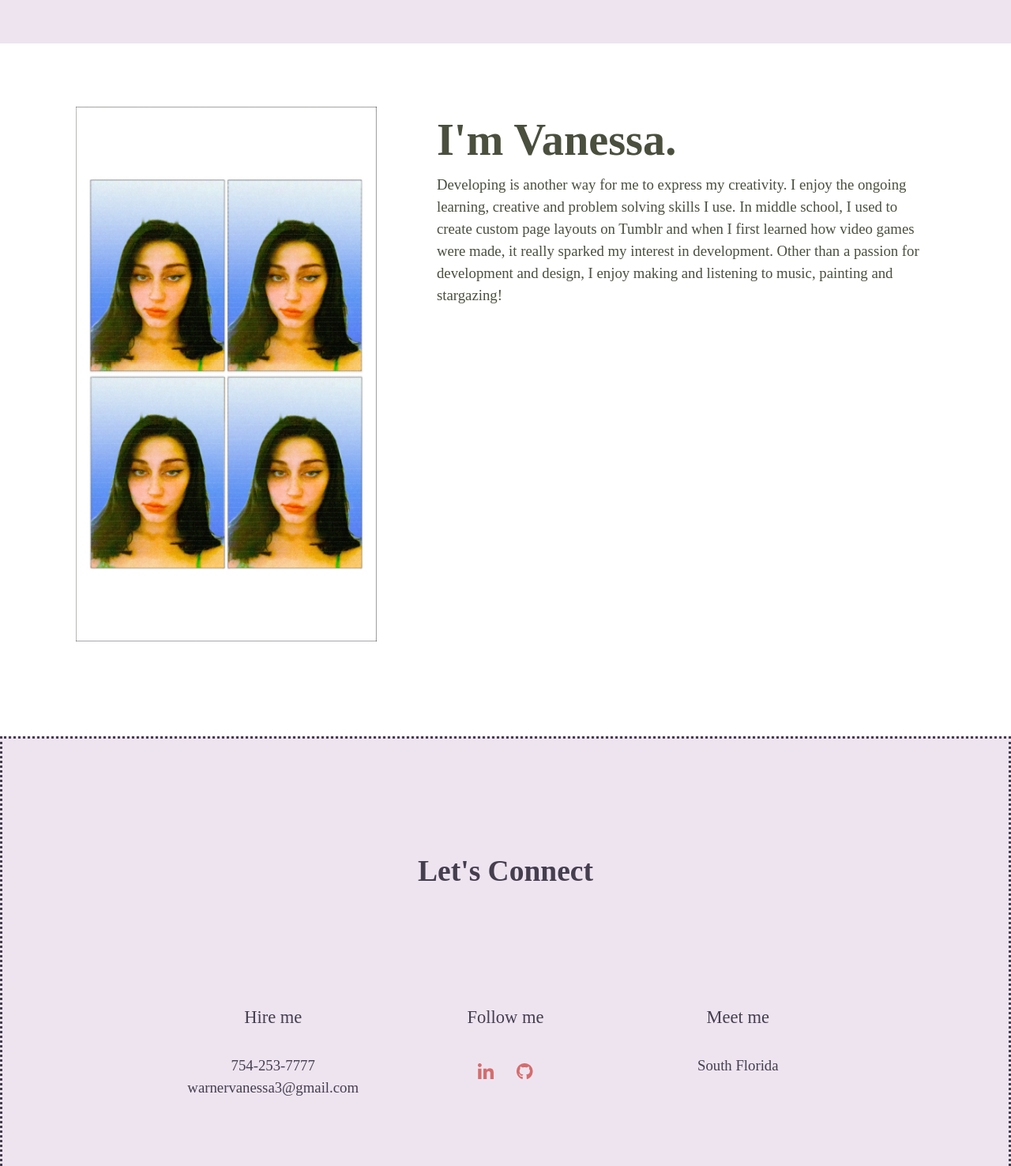
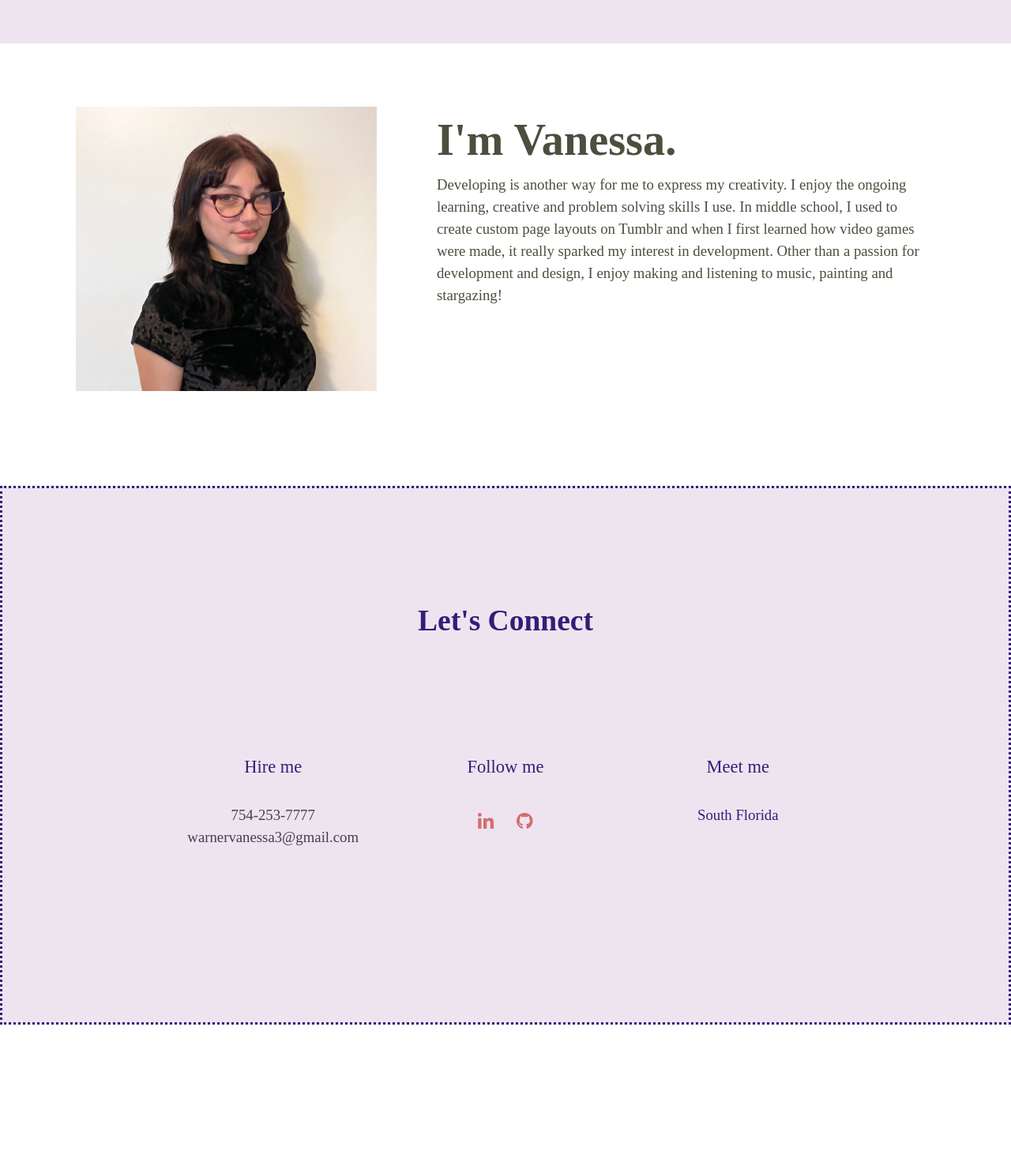
Before and after one commit to n4ss8/PortfolioWebsite, a website built with Parcel: page index.html in a window 1280 px wide. Shown: the part 3060-4536 px from the top of the page at 79% size. After the commit the page ends 4357 px from the top, so only its background shows below. Built offline with nearby package versions, Linux system fonts and the light colour scheme; some icons are missing; files whose address does not match are found by name.

Commit message:
changing picture

```diff
--- a/css/main.css
+++ b/css/main.css
@@ -428,6 +428,7 @@
   /* -------------------- Base Foooter Styles -------------------- */
 footer {
   background-color: #EEE4f0;
+  color: #351D77;
 }
 
 footer .contact-wrapper {
@@ -469,7 +470,6 @@ footer .social-icons li {
 
 footer .social-icons li i {
   font-size: 1.875rem;
-  color: #152A3E;
 }
 footer .social-icons {
   width: 6em;
--- a/index.html
+++ b/index.html
@@ -149,6 +149,7 @@
       <p class="skill">JavaScript</p>
       <p class="skill">Github</p>
       <p class="skill">React</p>
+
     </div>
 
     <h4>Tech Stack</h4>
@@ -165,7 +166,7 @@
   <div class="content-wrapper">
   <div class="about-content-wrapper">
   <figure>
-   <img src="img/pshot.jpeg" alt="Vanessa">
+   <img src="img/pshot.png" alt="Vanessa">
   </figure>
 
 <div class="about-info">
@@ -203,6 +204,7 @@
               <li><a href="https://github.com/n4ss8"><img src="img/github.png" alt="Github Icon"></a></li>
             </ul>
           </div>
+
       <div class="contact-info">
         <h5 class="contact-title">Meet me</h5>
         <p>South Florida</p>
```
Also changed, not shown: img/pshot.jpeg (deleted), img/pshot.png (added). Lines whose indentation alone changed are shown as unchanged.
